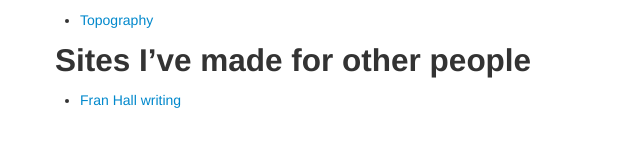
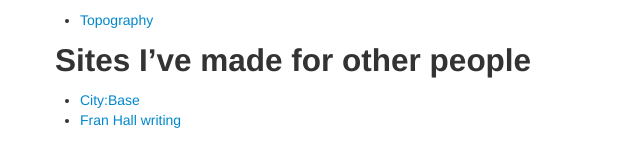
Before and after one commit to matkins/matkins.co.uk, a Jekyll site: the page built from index.md, in a window 1280 px wide. Shown: the part 360-527 px from the top of the page, without its empty margins (0-640 px from the left). Built offline with Jekyll 4.4.1, drawn with Linux system fonts in a browser that asks for light colours.

Commit message:
Add citybase

```diff
--- a/index.md
+++ b/index.md
@@ -24,4 +24,5 @@ title: Matt Atkins
 
 ## Sites I've made for other people
 
+* [City:Base](http://citybase.org)
 * [Fran Hall writing](http://franhallwriting.com/)
```
